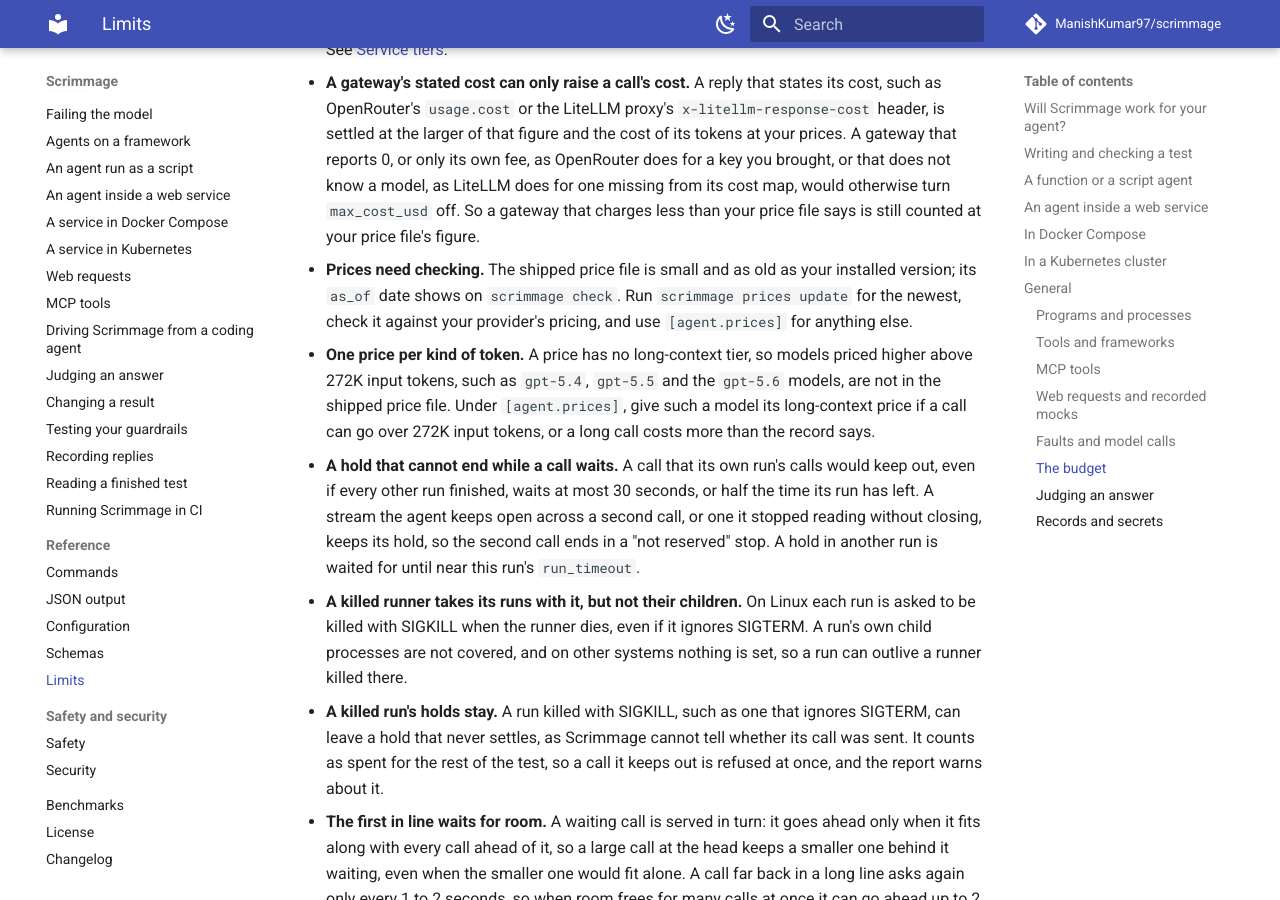
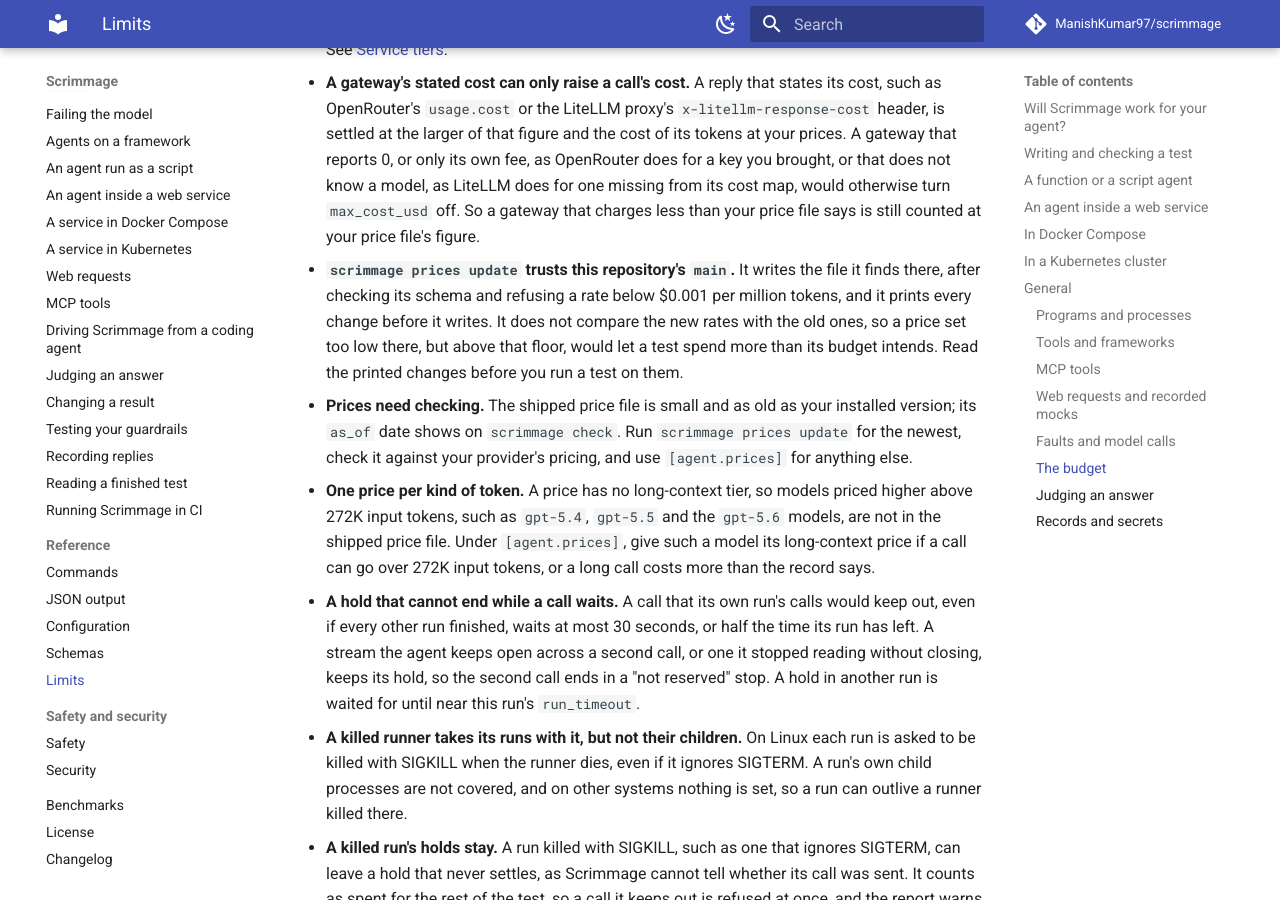
Before and after one commit to ManishKumar97/scrimmage, an MkDocs documentation site: the page built from docs/limits.md, in a window 1280 px wide and 900 px high, scrolled down 19511 px. Built offline with MkDocs 1.6.1 and Material for MkDocs 9.7.7, drawn with Linux system fonts in a browser that asks for light colours; comment, search, counter and statistics services are not loaded.

Commit message:
docs(limits): say prices update trusts main and only floors the rates

```diff
--- a/docs/limits.md
+++ b/docs/limits.md
@@ -429,6 +429,8 @@ Also read the control-path limits under An agent inside a web service.
 
 - **A gateway's stated cost can only raise a call's cost.** A reply that states its cost, such as OpenRouter's `usage.cost` or the LiteLLM proxy's `x-litellm-response-cost` header, is settled at the larger of that figure and the cost of its tokens at your prices. A gateway that reports 0, or only its own fee, as OpenRouter does for a key you brought, or that does not know a model, as LiteLLM does for one missing from its cost map, would otherwise turn `max_cost_usd` off. So a gateway that charges less than your price file says is still counted at your price file's figure.
 
+- **`scrimmage prices update` trusts this repository's `main`.** It writes the file it finds there, after checking its schema and refusing a rate below $0.001 per million tokens, and it prints every change before it writes. It does not compare the new rates with the old ones, so a price set too low there, but above that floor, would let a test spend more than its budget intends. Read the printed changes before you run a test on them.
+
 - **Prices need checking.** The shipped price file is small and as old as your installed version; its `as_of` date shows on `scrimmage check`. Run `scrimmage prices update` for the newest, check it against your provider's pricing, and use `[agent.prices]` for anything else.
 
 - **One price per kind of token.** A price has no long-context tier, so models priced higher above 272K input tokens, such as `gpt-5.4`, `gpt-5.5` and the `gpt-5.6` models, are not in the shipped price file. Under `[agent.prices]`, give such a model its long-context price if a call can go over 272K input tokens, or a long call costs more than the record says.
```
Also changed, not shown: 1 other file.
